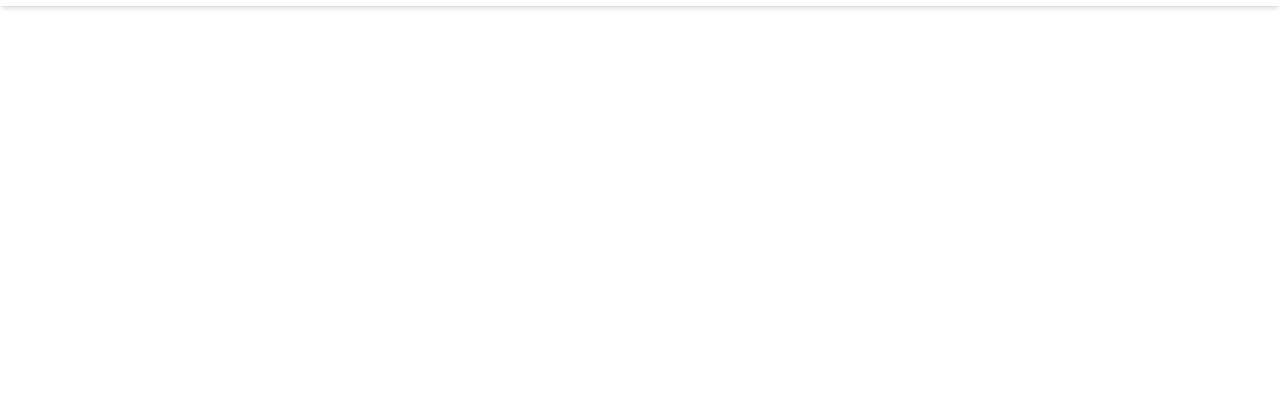
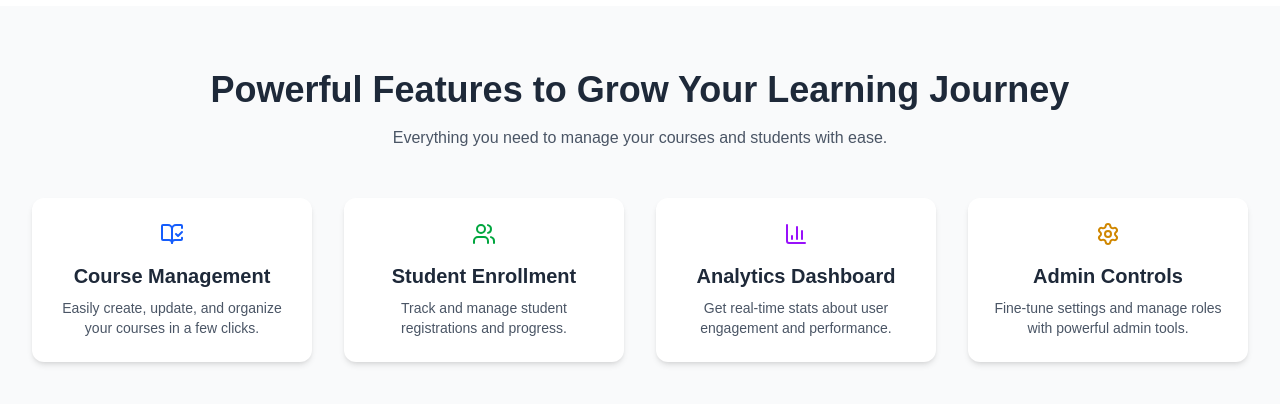
Before and after one commit to sadrisso/Course-Flow, a Next.js app: page / in a window 1280 px wide. Shown: the part 676-1080 px from the top of the page. Before the commit the page ends 800 px from the top, so only its background shows below. Built offline with nearby package versions, Linux system fonts and the light colour scheme.

Commit message:
added static features section

```diff
--- a/src/app/page.tsx
+++ b/src/app/page.tsx
@@ -1,3 +1,4 @@
+import FeaturesSection from "@/components/features-section/FeaturesSection";
 import HeroSection from "@/components/heroSection/HeroSection";
 
 export default function Home() {
@@ -6,6 +7,10 @@ export default function Home() {
       <div>
         <HeroSection />
       </div>
+
+      <div>
+        <FeaturesSection />
+      </div>
     </div>
   );
 }
--- /dev/null
+++ b/src/components/features-section/FeaturesSection.tsx
@@ -0,0 +1,65 @@
+import React from "react";
+import { BookOpenCheck, Users, Settings, BarChart3 } from "lucide-react";
+
+interface Feature {
+  title: string;
+  description: string;
+  icon: React.ReactNode;
+}
+
+const features: Feature[] = [
+  {
+    title: "Course Management",
+    description:
+      "Easily create, update, and organize your courses in a few clicks.",
+    icon: <BookOpenCheck className="h-6 w-6 text-blue-600" />,
+  },
+  {
+    title: "Student Enrollment",
+    description: "Track and manage student registrations and progress.",
+    icon: <Users className="h-6 w-6 text-green-600" />,
+  },
+  {
+    title: "Analytics Dashboard",
+    description: "Get real-time stats about user engagement and performance.",
+    icon: <BarChart3 className="h-6 w-6 text-purple-600" />,
+  },
+  {
+    title: "Admin Controls",
+    description:
+      "Fine-tune settings and manage roles with powerful admin tools.",
+    icon: <Settings className="h-6 w-6 text-yellow-600" />,
+  },
+];
+
+const FeaturesSection: React.FC = () => {
+  return (
+    <section id="features" className="bg-gray-50 py-16 px-4 sm:px-6 lg:px-8">
+      <div className="max-w-7xl mx-auto text-center mb-12">
+        <h2 className="text-3xl sm:text-4xl font-bold text-gray-800">
+          Powerful Features to Grow Your Learning Journey
+        </h2>
+        <p className="mt-4 text-gray-600 max-w-2xl mx-auto">
+          Everything you need to manage your courses and students with ease.
+        </p>
+      </div>
+
+      <div className="grid grid-cols-1 sm:grid-cols-2 lg:grid-cols-4 gap-8 max-w-7xl mx-auto">
+        {features.map((feature, index) => (
+          <div
+            key={index}
+            className="bg-white rounded-xl shadow-md p-6 text-center hover:shadow-lg transition"
+          >
+            <div className="flex justify-center mb-4">{feature.icon}</div>
+            <h3 className="text-xl font-semibold text-gray-800">
+              {feature.title}
+            </h3>
+            <p className="mt-2 text-gray-600 text-sm">{feature.description}</p>
+          </div>
+        ))}
+      </div>
+    </section>
+  );
+};
+
+export default FeaturesSection;
```
